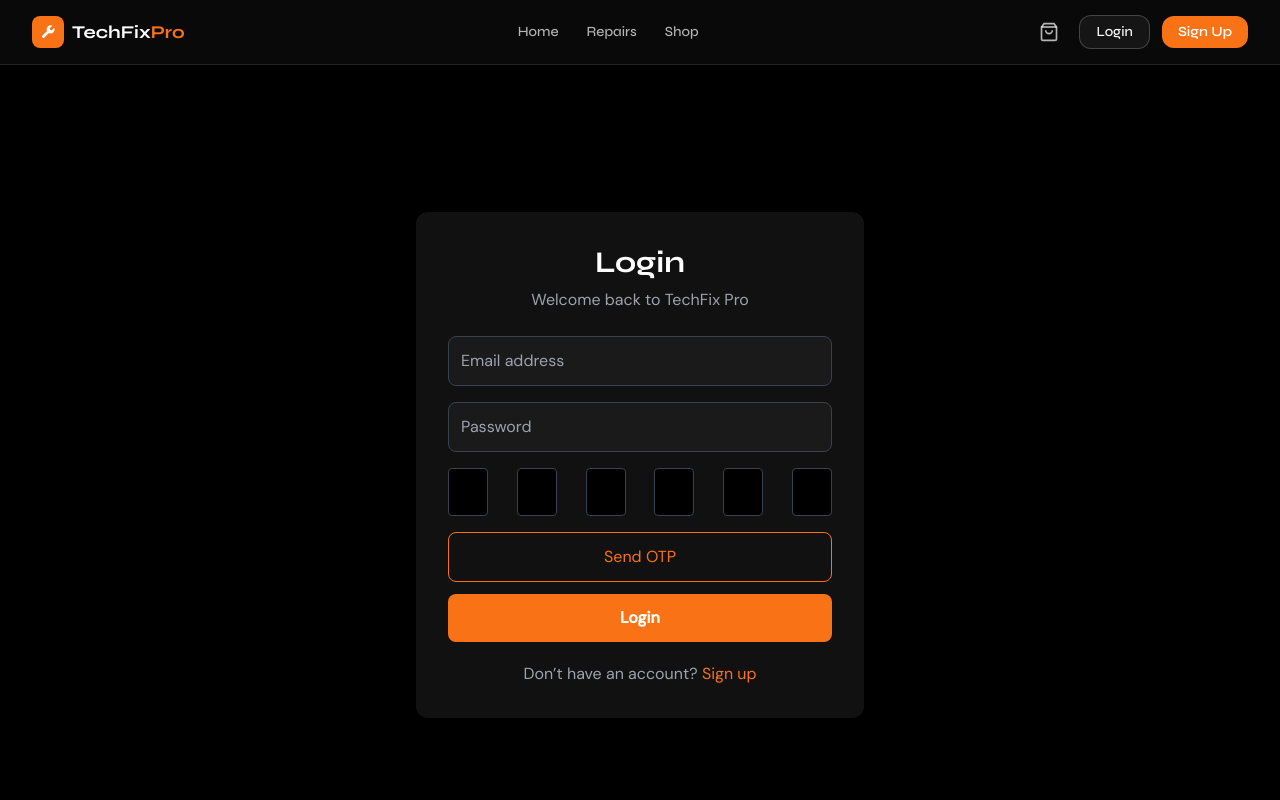
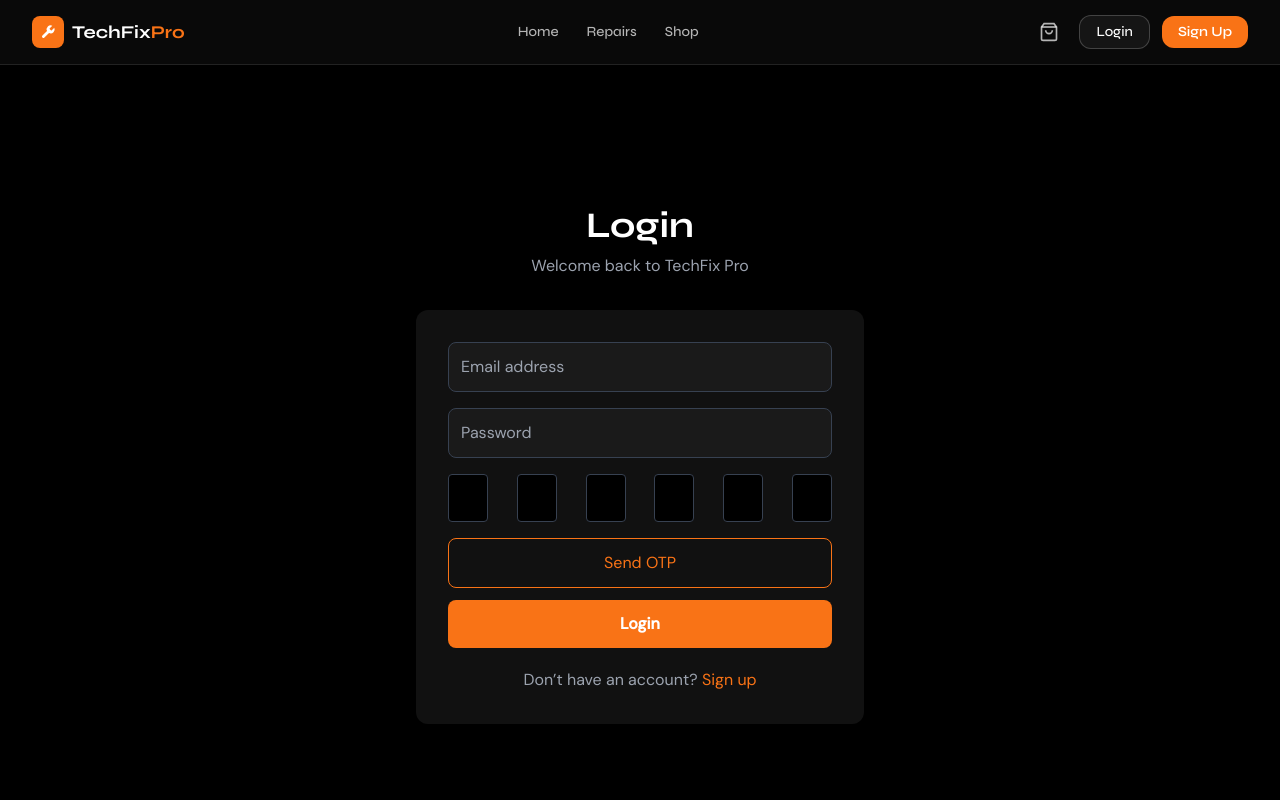
Before and after one commit to constancework001-max/hardware-site, a React (Vite) app in the folder frontend/: page /login in a window 1280 px wide. Shown: the top 800 px of the page. Built offline with nearby package versions, Linux system fonts and the light colour scheme.

Commit message:
final otp + login integration

```diff
--- a/frontend/src/index.css
+++ b/frontend/src/index.css
@@ -71,3 +71,34 @@
   animation: shimmer 1.5s infinite;
   border-radius: 8px;
 }
+/* Fade in */
+@keyframes fadeIn {
+  from {
+    opacity: 0;
+    transform: translateY(-10px);
+  }
+  to {
+    opacity: 1;
+    transform: translateY(0);
+  }
+}
+
+/* Card animation (same feel as signup) */
+@keyframes cardOpen {
+  from {
+    opacity: 0;
+    transform: scale(0.95) translateY(20px);
+  }
+  to {
+    opacity: 1;
+    transform: scale(1) translateY(0);
+  }
+}
+
+.animate-fadeIn {
+  animation: fadeIn 0.5s ease-in-out;
+}
+
+.animate-card {
+  animation: cardOpen 0.4s ease-in-out;
+}
--- a/frontend/src/pages/Login.jsx
+++ b/frontend/src/pages/Login.jsx
@@ -70,24 +70,25 @@ export default function Login() {
   };
 
  return (
-  <div className="min-h-screen flex items-center justify-center bg-black text-white">
+  <div className="min-h-screen bg-black flex flex-col items-center justify-center text-white">
 
     {/* TOAST */}
     {toast && (
-      <div className="fixed top-5 right-5 bg-red-500 px-4 py-2 rounded shadow-lg z-50">
+      <div className="fixed top-5 right-5 bg-red-500 px-4 py-2 rounded shadow-lg z-50 animate-fadeIn">
         {toast}
       </div>
     )}
 
-    <div className="w-full max-w-md bg-[#111] rounded-xl p-8 shadow-xl">
-
-      <h2 className="text-3xl font-bold text-center mb-2">
-        Login
-      </h2>
-
-      <p className="text-center text-gray-400 mb-6">
+    {/* HEADER (OUTSIDE BOX) */}
+    <div className="text-center mb-8 animate-fadeIn">
+      <h1 className="text-4xl font-bold mb-2">Login</h1>
+      <p className="text-gray-400">
         Welcome back to TechFix Pro
       </p>
+    </div>
+
+    {/* CARD */}
+    <div className="w-full max-w-md bg-[#111] p-8 rounded-xl shadow-xl animate-card">
 
       {/* EMAIL */}
       <input
@@ -107,7 +108,7 @@ export default function Login() {
         className="w-full mb-4 p-3 rounded-lg bg-[#1a1a1a] border border-gray-700 outline-none"
       />
 
-      {/* OTP BOXES */}
+      {/* OTP */}
       <div className="flex justify-between mb-4">
         {otp.map((digit, index) => (
           <input
@@ -138,7 +139,8 @@ export default function Login() {
       </button>
 
       <p className="text-center text-gray-400 mt-5">
-        Don’t have an account? <span className="text-orange-500 cursor-pointer">Sign up</span>
+        Don’t have an account?{" "}
+        <span className="text-orange-500 cursor-pointer">Sign up</span>
       </p>
 
     </div>
```
